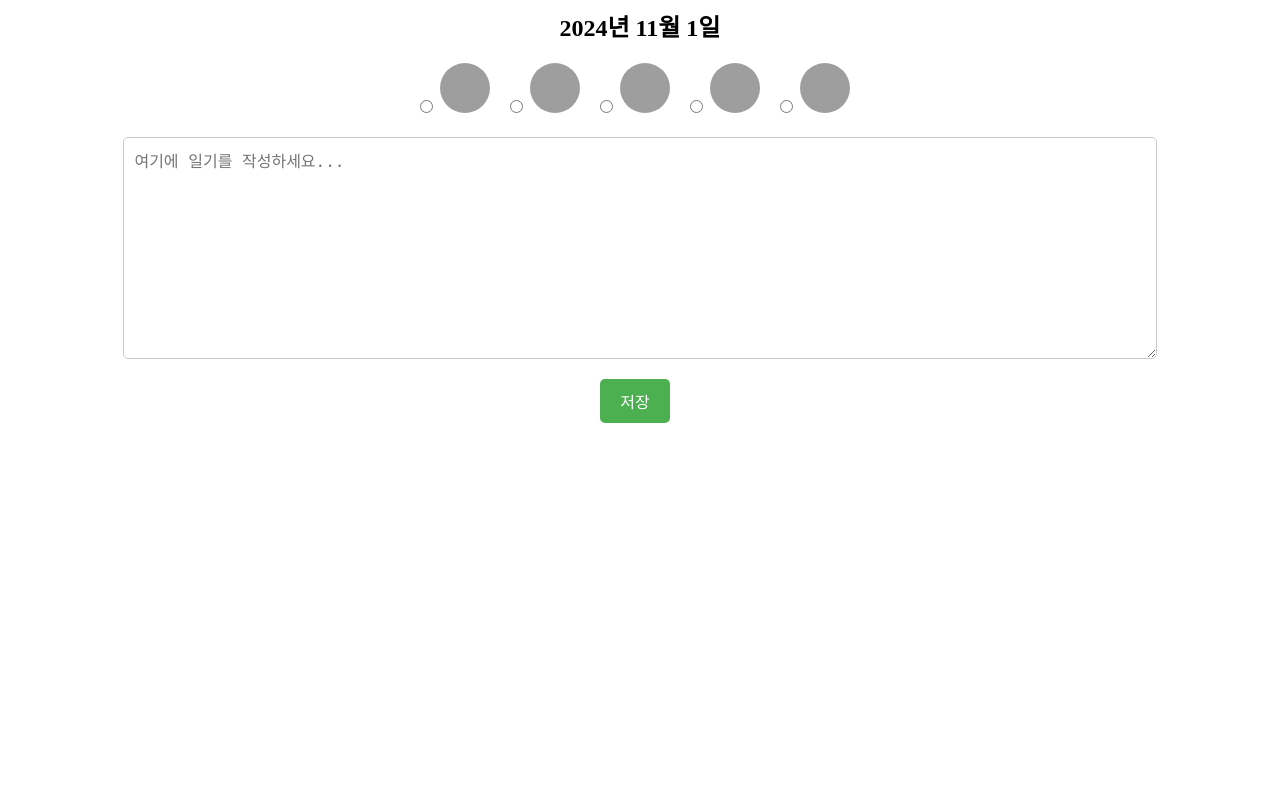
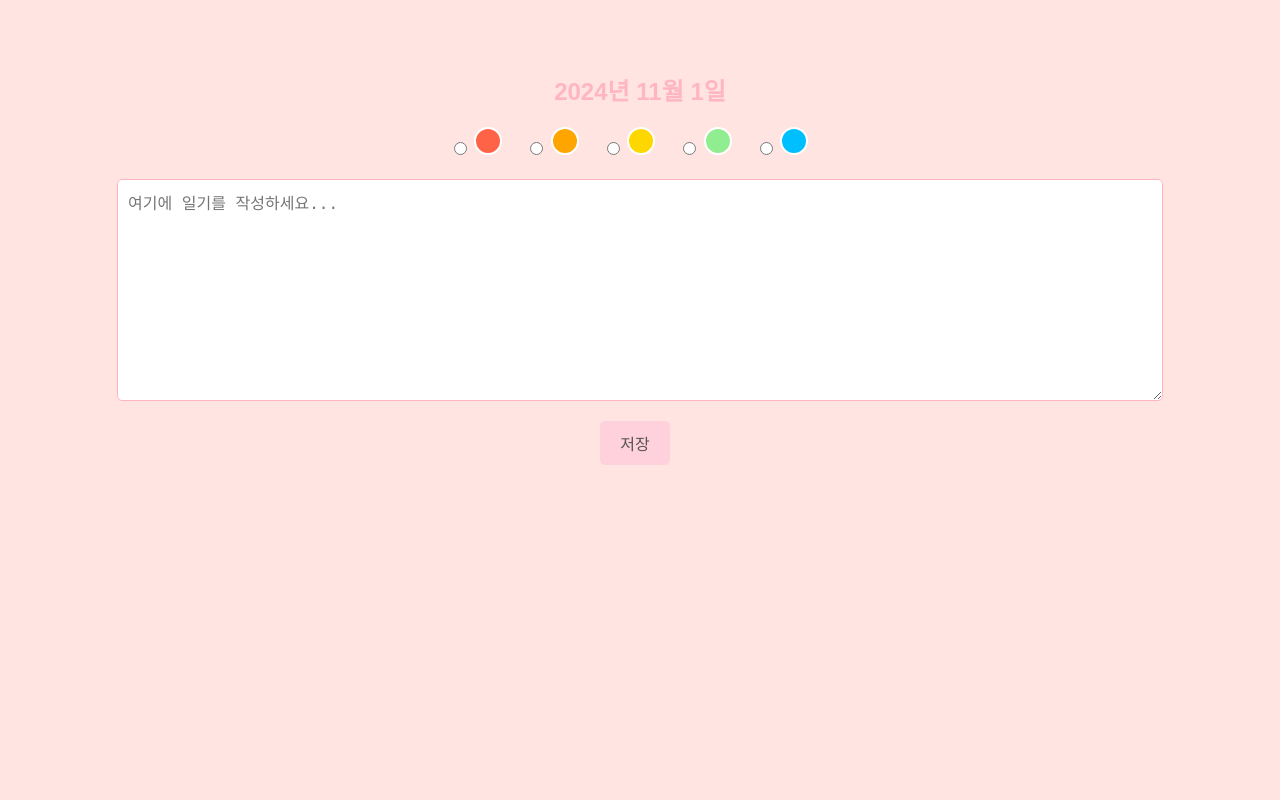
Before and after one commit to hj-s18/mood-journal-project-public, a Flask app: page /diary/write/1 in a window 1280 px wide. Run offline with Flask 3, Linux system fonts and the light colour scheme; the visitor is signed in with stand-in values (Sample User, id 1); grey boxes are pictures that could not be loaded.

Commit message:
feat:add diary css html 수정

```diff
--- a/app/sql/diary_db.py
+++ b/app/sql/diary_db.py
@@ -155,6 +155,7 @@ class DiaryDAO:
             row = cursor.fetchall()
             ret = {
                 'id' : row[0][0],
+                'user_id' : row[0][1],
                 'mood' : row[0][2],
                 'body' : row[0][3],
                 'file_urls' : row[0][4],
--- /dev/null
+++ b/app/static/css/diary_write.css
@@ -0,0 +1,141 @@
+/* 전체 페이지 스타일 */
+body {
+    justify-content: center;
+    align-items: center;
+    height: 100vh;
+    margin: 0;
+    font-family: Arial, sans-serif;
+    background-color: #FFE4E1;
+}
+
+
+.header {
+    display: flex;
+    justify-content: center; /* 수평 중앙 정렬 */
+    align-items: center;     /* 수직 중앙 정렬 */
+    margin-bottom: 20px;
+    width: 100%;             /* 전체 너비 */
+}
+
+.header h2 {
+    margin: 0;
+    font-size: 24px;
+    color: #FFB6C1; /* 헤더 제목 색상 (분홍색) */
+}
+
+.diary-form {
+    display: flex;
+    flex-direction: column;
+    align-items: center;
+    width: 100%;
+}
+
+.diary-form textarea {
+    width: 80%;
+    height: 200px;
+    padding: 10px;
+    font-size: 16px;
+    margin-bottom: 20px;
+    border-radius: 5px;
+    border: 1px solid #FFB6C1; /* 테두리 색상 (분홍색) */
+    background-color: #FFF; /* 텍스트 영역 배경색 (흰색) */
+}
+
+.diary-form button {
+    padding: 10px 20px;
+    font-size: 16px;
+    margin-right: 10px;
+    border-radius: 5px;
+    border: none;
+    background-color: #FF69B4; /* 저장 버튼 색상 (분홍색) */
+    color: white; /* 글자 색상 흰색 */
+    cursor: pointer;
+}
+
+.diary-form button.delete {
+    background-color: #FFD1DC; /* 삭제 버튼 색상 (분홍색) */
+}
+
+/* 이미지 선택 섹션 스타일링 */
+.image-selection {
+    display: flex;
+    justify-content: center;
+    margin-bottom: 20px;
+}
+
+.image-selection label {
+    margin-right: 15px; /* 이미지 간격 */
+}
+
+.image-selection img {
+    width: 50px; /* 이미지 크기 */
+    height: 50px;
+    border-radius: 50%; /* 원형 이미지 */
+}
+
+.button-group {
+    display: flex;
+    justify-content: center; /* 버튼들을 중앙에 배치 */
+    gap: 10px; /* 버튼 간격 */
+}
+
+.button-group button {
+    padding: 10px 20px;
+    font-size: 16px;
+    border-radius: 5px;
+    border: none;
+    cursor: pointer;
+}
+
+.button-group .delete {
+    background-color: #FFD1DC; /* 삭제 버튼 색상 (분홍색) */
+    color: #555555; /* 글자 색상 흰색으로 변경 */
+}
+
+.button-group button.save {
+    background-color: #FFD1DC; /* 저장 버튼 색상 (분홍색) */
+    color: #555555; /* 글자 색상 흰색으로 변경 */
+}
+
+
+
+/* 저장 버튼 호버 효과 */
+.diary-form button:hover {
+    background-color: #FFB6C1; /* 호버 시 저장 버튼 색상 (연한 분홍색) */
+}
+
+/* 삭제 버튼 호버 효과 */
+.button-group .delete:hover {
+    background-color: #FFB6C1; /* 호버 시 삭제 버튼 색상 (분홍색) */
+}
+
+/* 호버 효과
+form button.save-button:hover {
+    background-color: #FFB6C1;
+} */
+
+
+/* 이모티콘 및 메시지 스타일 */
+.mood {
+    margin-left: 20px;
+    font-size: 24px;
+    display: flex; /* 원을 세로로 정렬하기 위해 flex 사용 */
+    align-items: center; /* 세로 중앙 정렬 */
+}
+
+/* Mood 원 스타일 */
+.mood-circle {
+    width: 24px; /* 원의 크기 */
+    height: 24px; /* 원의 크기 */
+    border-radius: 50%; /* 원 모양 */
+    border: 2px solid #FFFFFF; /* 흰색 테두리 */
+    display: inline-block; /* 인라인 블록으로 설정 */
+    margin-right: 8px; /* 원과 숫자 간격 */
+}
+
+/* 각 mood 상태에 따른 색상 */
+.mood-0 { background-color: #FF6347; } /* Red */
+.mood-1 { background-color: #FFA500; } /* Orange */
+.mood-2 { background-color: #FFD700; } /* Yellow */
+.mood-3 { background-color: #90EE90; } /* Light Green */
+.mood-4 { background-color: #00BFFF; } /* Deep Sky Blue */
--- a/app/templates/write_diary.html
+++ b/app/templates/write_diary.html
@@ -4,98 +4,13 @@
     <meta charset="UTF-8">
     <meta name="viewport" content="width=device-width, initial-scale=1.0">
     <title>일기 작성 페이지</title>
-
-    <!-- 인라인 CSS -->
-    <style>
-        .header {
-            display: flex;
-            justify-content: center; /* 수평 중앙 정렬 */
-            align-items: center;     /* 수직 중앙 정렬 */
-            margin-bottom: 20px;
-            width: 100%;             /* 전체 너비 */
-        }
-
-        .header h2 {
-            margin: 0;
-            font-size: 24px;
-        }
-
-        .diary-form {
-            display: flex;
-            flex-direction: column;
-            align-items: center;
-            width: 100%;
-        }
-
-        .diary-form textarea {
-            width: 80%;
-            height: 200px;
-            padding: 10px;
-            font-size: 16px;
-            margin-bottom: 20px;
-            border-radius: 5px;
-            border: 1px solid #ccc;
-        }
-
-        .diary-form button {
-            padding: 10px 20px;
-            font-size: 16px;
-            margin-right: 10px;
-            border-radius: 5px;
-            border: none;
-            background-color: #4CAF50; /* 저장 버튼 색상 */
-            color: white;
-            cursor: pointer;
-        }
-
-        .diary-form button.delete {
-            background-color: #f44336; /* 삭제 버튼 색상 */
-        }
-
-        /* 이미지 선택 섹션 스타일링 */
-        .image-selection {
-            display: flex;
-            justify-content: center;
-            margin-bottom: 20px;
-        }
-
-        .image-selection label {
-            margin-right: 15px; /* 이미지 간격 */
-        }
-
-        .image-selection img {
-            width: 50px; /* 이미지 크기 */
-            height: 50px;
-            border-radius: 50%; /* 원형 이미지 */
-        }
-
-        .button-group {
-            display: flex;
-            justify-content: center; /* 버튼들을 중앙에 배치 */
-            gap: 10px; /* 버튼 간격 */
-        }
-
-        .button-group button {
-            padding: 10px 20px;
-            font-size: 16px;
-            border-radius: 5px;
-            border: none;
-            cursor: pointer;
-        }
-
-        .button-group .delete {
-            background-color: #f44336; /* 삭제 버튼 색상 */
-            color: white; /* 글자 색상 흰색으로 변경 */
-        }
-
-        .button-group button.save {
-            background-color: #4CAF50; /* 저장 버튼 색상 */
-            color: white; /* 글자 색상 흰색으로 변경 */
-        }
-    </style>
+    <link rel="stylesheet" href="{{ url_for('static', filename='css/diary_write.css') }}">
 </head>
 <body>
-
+<br>
+<br>
+<br>
+<br>
 <div class="header">
    <!-- 현재 날짜 표시 -->
    <h2>{{ year }}년 {{ month }}월 {{ day }}일</h2>
@@ -105,29 +20,34 @@
 <form class="diary-form" method="POST" action="{{ url_for('diary.write_diary', day=day, diary_id=diary.id if diary else None) }}">
     <div class="image-selection">
         <label>
-            <input type="radio" name="mood" value=0 {% if diary and diary.mood == 0 %}checked{% endif %}>
-            <img src="/static/images/happy.png" alt="행복한 이모지">
+            <input type="radio" name="mood" value=0 {% if diary and diary.mood == 0 %}checked{% endif %} required >
+            <!-- <img src="/static/images/happy.png" alt="행복한 이모지"> -->
+            <span class="mood-circle mood-0"></span>
         </label>
         <label>
-            <input type="radio" name="mood" value=1 {% if diary and diary.mood == 1 %}checked{% endif %}>
-            <img src="/static/images/neutral.png" alt="중립 이모지">
+            <input type="radio" name="mood" value=1 {% if diary and diary.mood == 1 %}checked{% endif %} required >
+            <!-- <img src="/static/images/neutral.png" alt="중립 이모지"> -->
+            <span class="mood-circle mood-1"></span>
         </label>
         <label>
-            <input type="radio" name="mood" value=2 {% if diary and diary.mood == 2 %}checked{% endif %}>
-            <img src="/static/images/sad.png" alt="슬픈 이모지">
+            <input type="radio" name="mood" value=2 {% if diary and diary.mood == 2 %}checked{% endif %} required >
+            <!-- <img src="/static/images/sad.png" alt="슬픈 이모지"> -->
+            <span class="mood-circle mood-2"></span>
         </label>
         <label>
-            <input type="radio" name="mood" value=3 {% if diary and diary.mood == 3 %}checked{% endif %}>
-            <img src="/static/images/angry.png" alt="화난 이모지">
+            <input type="radio" name="mood" value=3 {% if diary and diary.mood == 3 %}checked{% endif %} required >
+            <!-- <img src="/static/images/angry.png" alt="화난 이모지"> -->
+            <span class="mood-circle mood-3"></span>
         </label>
         <label>
-            <input type="radio" name="mood" value=4 {% if diary and diary.mood == 4 %}checked{% endif %}>
-            <img src="/static/images/excited.png" alt="신난 이모지">
+            <input type="radio" name="mood" value=4 {% if diary and diary.mood == 4 %}checked{% endif %} required >
+            <!-- <img src="/static/images/excited.png" alt="신난 이모지"> -->
+            <span class="mood-circle mood-4"></span>
         </label>
     </div>
 
     <!-- 일기 작성 텍스트 영역 -->
-    <textarea name="body" placeholder="여기에 일기를 작성하세요...">{{ diary.body if diary else '' }}</textarea>
+    <textarea name="body" placeholder="여기에 일기를 작성하세요..." required minlength="1">{{ diary.body if diary else '' }}</textarea>
 
     <!-- 저장 버튼 (upsert 요청) -->
     <div class="button-group">
```
Also changed, not shown: app/static/css/diary.css (added, +121 -0 lines), app/templates/diary.html (+6 -77 lines).
